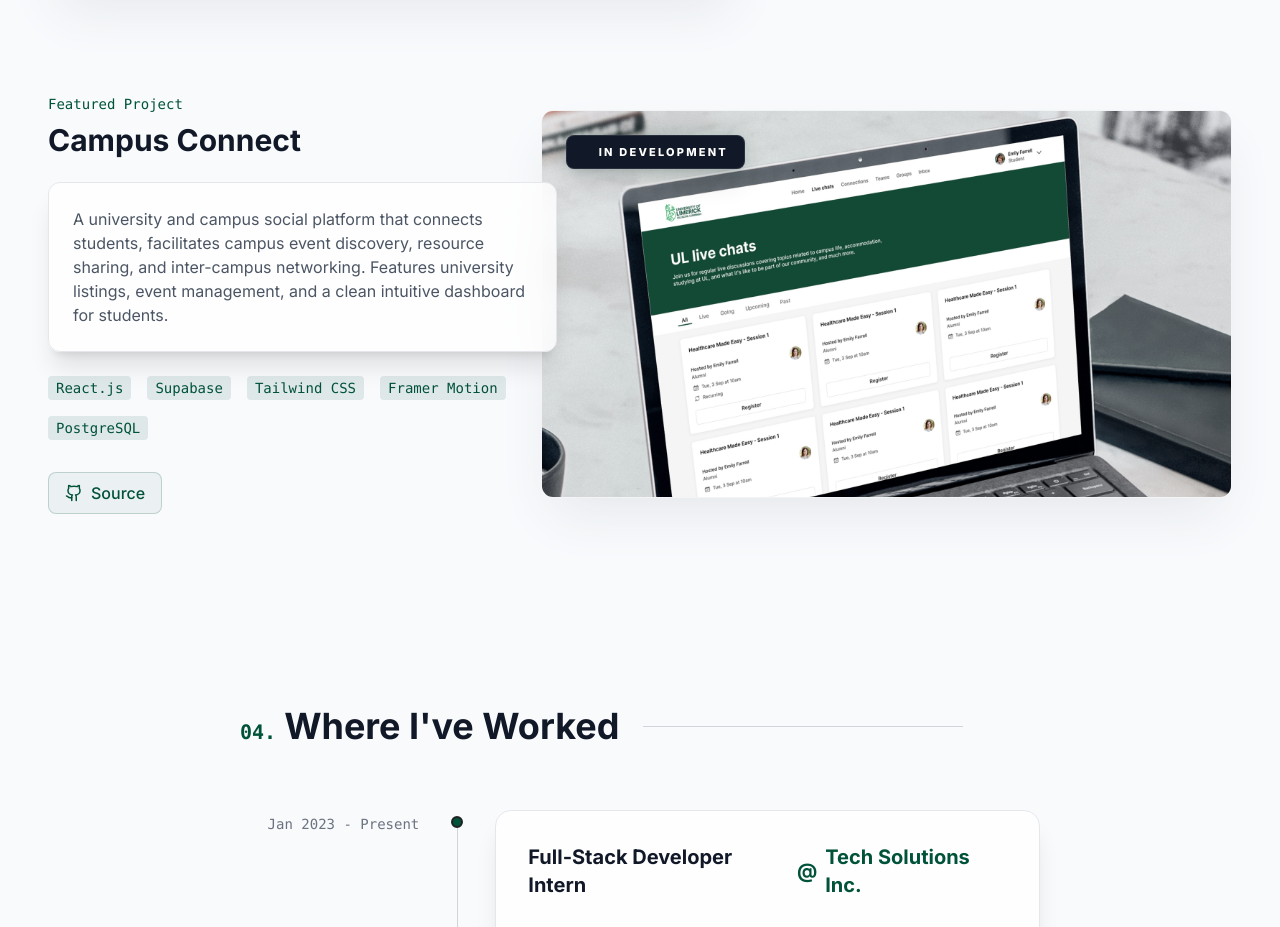
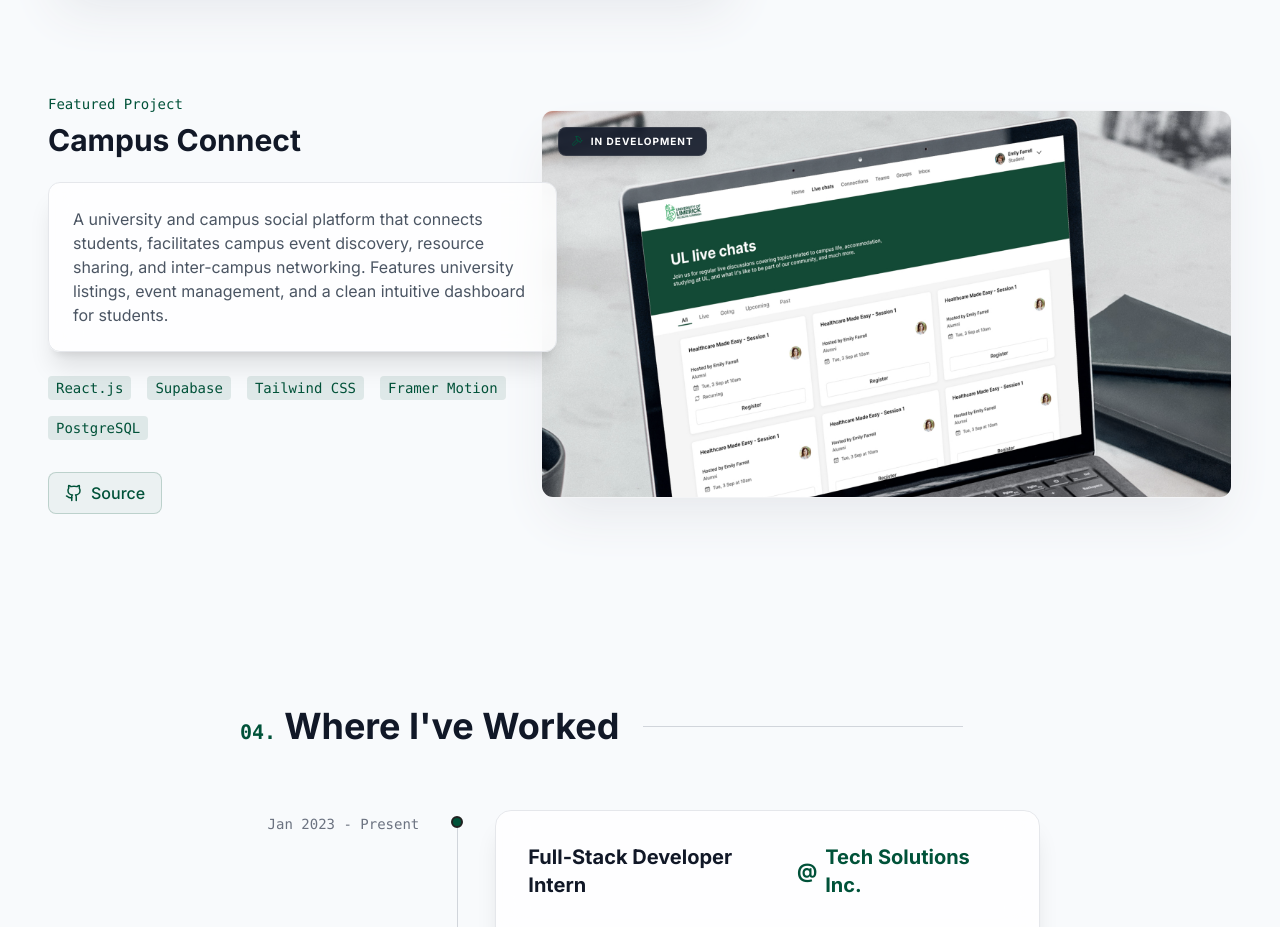
Before and after one commit to Samlite250/Samportfolio, a React (Vite) app: page / in a window 1280 px wide. Shown: the part 4761-5688 px from the top of the page. Built offline with nearby package versions, Linux system fonts and the light colour scheme.

Commit message:
style: refine project status badge with icon and smaller size

```diff
--- a/src/components/Projects.jsx
+++ b/src/components/Projects.jsx
@@ -1,6 +1,6 @@
 import React, { useState } from 'react';
 import { motion } from 'framer-motion';
-import { Github, ExternalLink } from 'lucide-react';
+import { Github, ExternalLink, Hammer } from 'lucide-react';
 
 const realProjects = [
   {
@@ -84,14 +84,11 @@ const Projects = () => {
                   />
                 )}
                 {project.status && (
-                  <div className="absolute top-6 left-6 z-30">
-                    <div className="relative group/badge">
-                      <div className="absolute -inset-0.5 bg-primary/30 blur rounded-lg animate-pulse"></div>
-                      <span className="relative px-4 py-2 bg-gray-900 text-white text-[11px] font-black uppercase tracking-[0.2em] rounded-lg border border-white/10 shadow-xl flex items-center gap-2">
-                        <span className="w-2 h-2 bg-primary rounded-full animate-ping"></span>
-                        {project.status}
-                      </span>
-                    </div>
+                  <div className="absolute top-4 left-4 z-30">
+                    <span className="px-3 py-1.5 bg-gray-900/90 backdrop-blur-sm text-white text-[10px] font-bold uppercase tracking-widest rounded-lg border border-white/10 shadow-lg flex items-center gap-2">
+                      <Hammer size={12} className="text-primary" />
+                      {project.status}
+                    </span>
                   </div>
                 )}
               </div>
```
